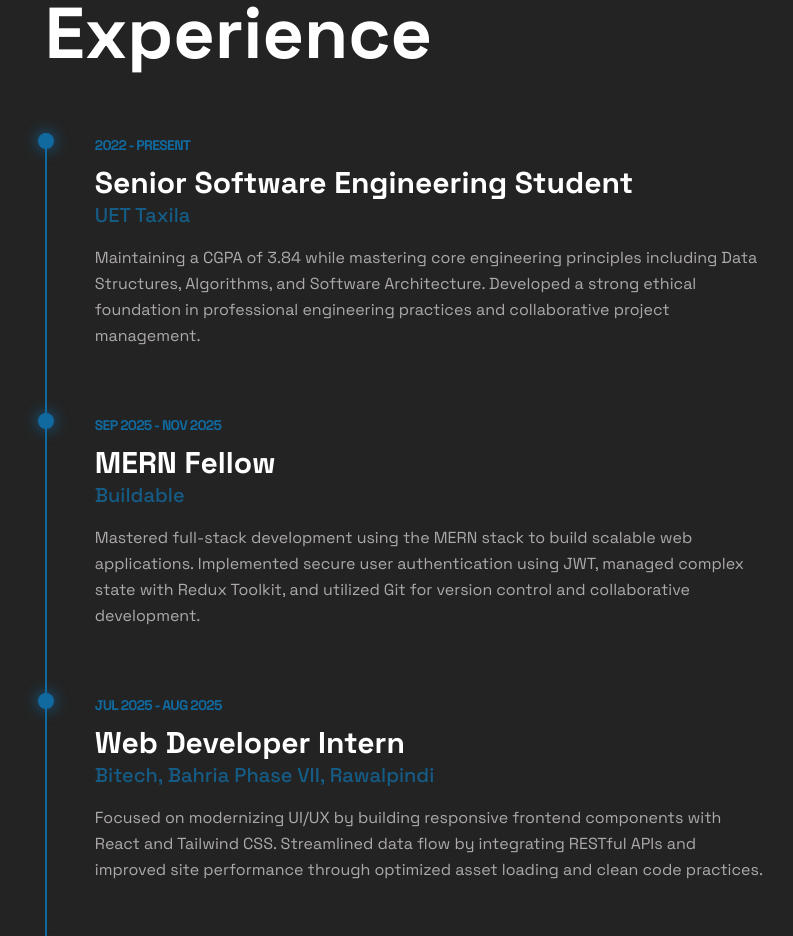
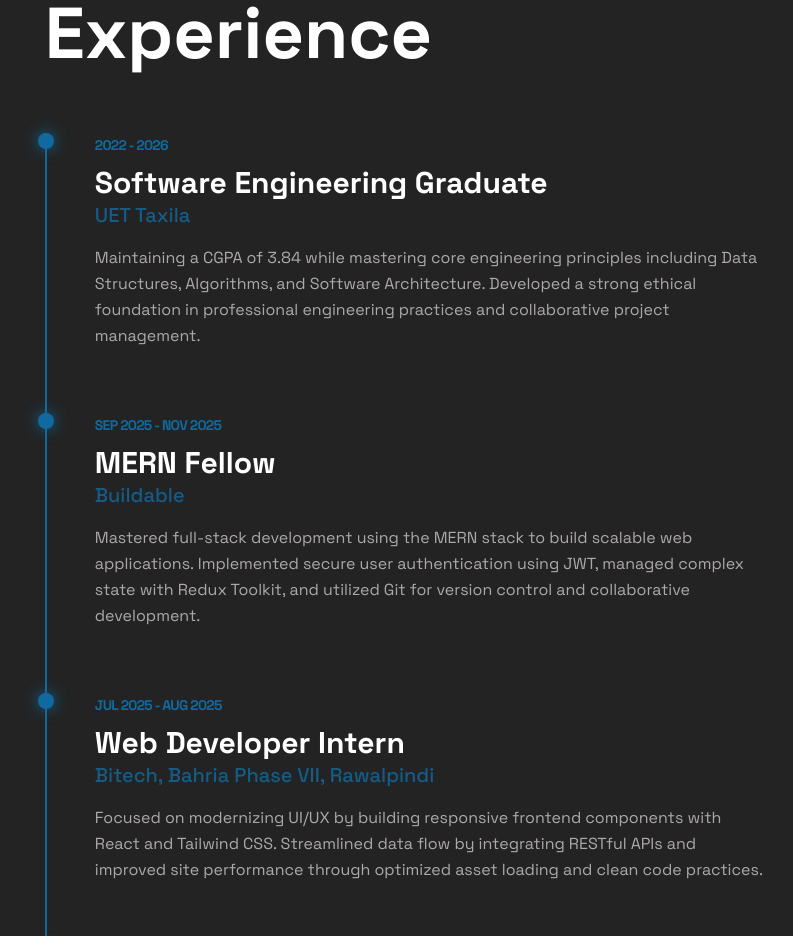
Before and after one commit to AleenaJabeen/AleenaPortfolio, a React (Vite) app: page / in a window 1280 px wide. Shown: the part 3880-4816 px from the top of the page, without its empty margins (48-841 px from the left). Built offline with nearby package versions, Linux system fonts and the light colour scheme.

Commit message:
Experience updated

```diff
--- a/src/components/Experience.jsx
+++ b/src/components/Experience.jsx
@@ -3,9 +3,9 @@ import { motion } from 'framer-motion';
 
 const experiences = [
   {
-    role: "Senior Software Engineering Student",
+    role: "Software Engineering Graduate",
     company: "UET Taxila",
-    duration: "2022 - Present",
+    duration: "2022 - 2026",
     desc: "Maintaining a CGPA of 3.84 while mastering core engineering principles including Data Structures, Algorithms, and Software Architecture. Developed a strong ethical foundation in professional engineering practices and collaborative project management."
   },
   {
```
